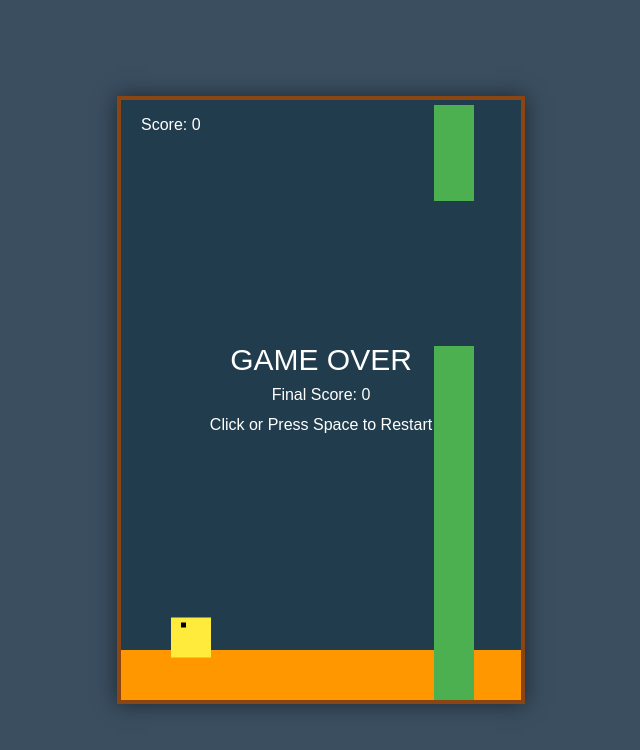
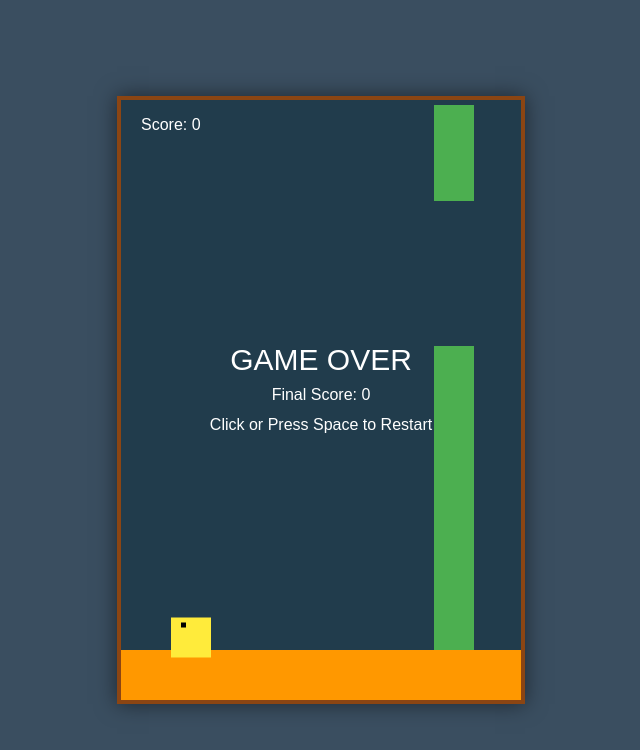
Before and after one commit to catherinejadeoriginal-wvsulc/offline_llm_coding, a plain HTML site: page index.html in a window 1280 px wide. Shown: the whole page, without its empty margins (319-959 px from the left). Drawn offline with Linux system fonts and the light colour scheme.

```diff
--- a/index.html
+++ b/index.html
@@ -101,7 +101,7 @@
                 // Draw Top Pipe
                 ctx.fillRect(pipe.x, 5, PIPE_WIDTH, pipe.topHeight);
                 // Draw Bottom Pipe
-                ctx.fillRect(pipe.x, pipe.bottomY, PIPE_WIDTH, canvas.height - pipe.bottomY);
+                ctx.fillRect(pipe.x, pipe.bottomY, PIPE_WIDTH, canvas.height - GROUND_HEIGHT - pipe.bottomY);
             });
         }
 
```
